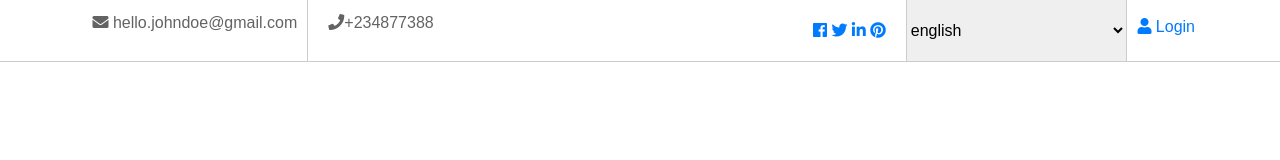
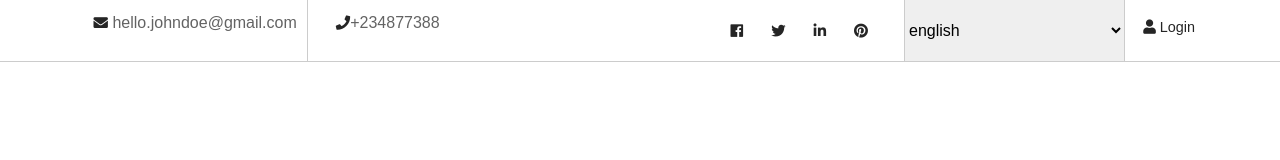
Before and after one commit to calebbenjii/fashion-template, a plain HTML site: page index.html in a window 1280 px wide. Drawn offline with Linux system fonts and the light colour scheme; a web font is replaced by a local one.

Commit message:
top-header updated

```diff
--- a/css/style.css
+++ b/css/style.css
@@ -4,9 +4,9 @@
   --general-font: 'Muli', sans-serif;
   --primary-color: #e7ab3c;
   --secondary-color: #fff;
-  --main-color: #111;
+  --mainBlack: #111;
   --light-grey-color: #636363;
-  --dark-grey-color: #252525;
+  --darkGrey: #252525;
   --primary-grey-color: #6e6e6e;
   --trim-grey-color: #d8d9da;
   --main-grey-color: #d1d1d1;
@@ -184,11 +184,22 @@ ol {
   padding: 10px 20px;
 }
 
-
 .top-login {
   padding: 15px 0 0 10px;
   white-space: nowrap;
 }
+
+.top-icons .top-icon {
+  margin-right: 1rem;
+  color: var(--darkGrey)
+}
+
+.top-icon {
+  color: var(--darkGrey);
+  margin-left: 0.5rem;
+  font-size: 0.9rem;
+}
+
 
 
 
--- a/index.html
+++ b/index.html
@@ -27,10 +27,10 @@
     <div class="top-header">
       <div class="container">
         <div class="top-left">
-          <p> <i class="fas fa-envelope"></i> hello.johndoe@gmail.com</p>
+          <p> <i class="fas fa-envelope top-icon"></i> hello.johndoe@gmail.com</p>
         </div>
         <div class="top-center">
-          <p class="phone"><span><i class="fas fa-phone"></i></span>+234877388</p>
+          <p class="phone"><span><i class="fas fa-phone top-icon"></i></span>+234877388</p>
           <div class="top-icons">
             <a href="#" class="top-icon">
               <i class="fab fa-facebook-f"></i>
@@ -53,7 +53,7 @@
           </select>
         </div>
         <div class="top-login">
-          <a href="#">
+          <a href="#" class="top-icon">
             <i class="fas fa-user"></i>
             <span>Login</span>
           </a>
```
